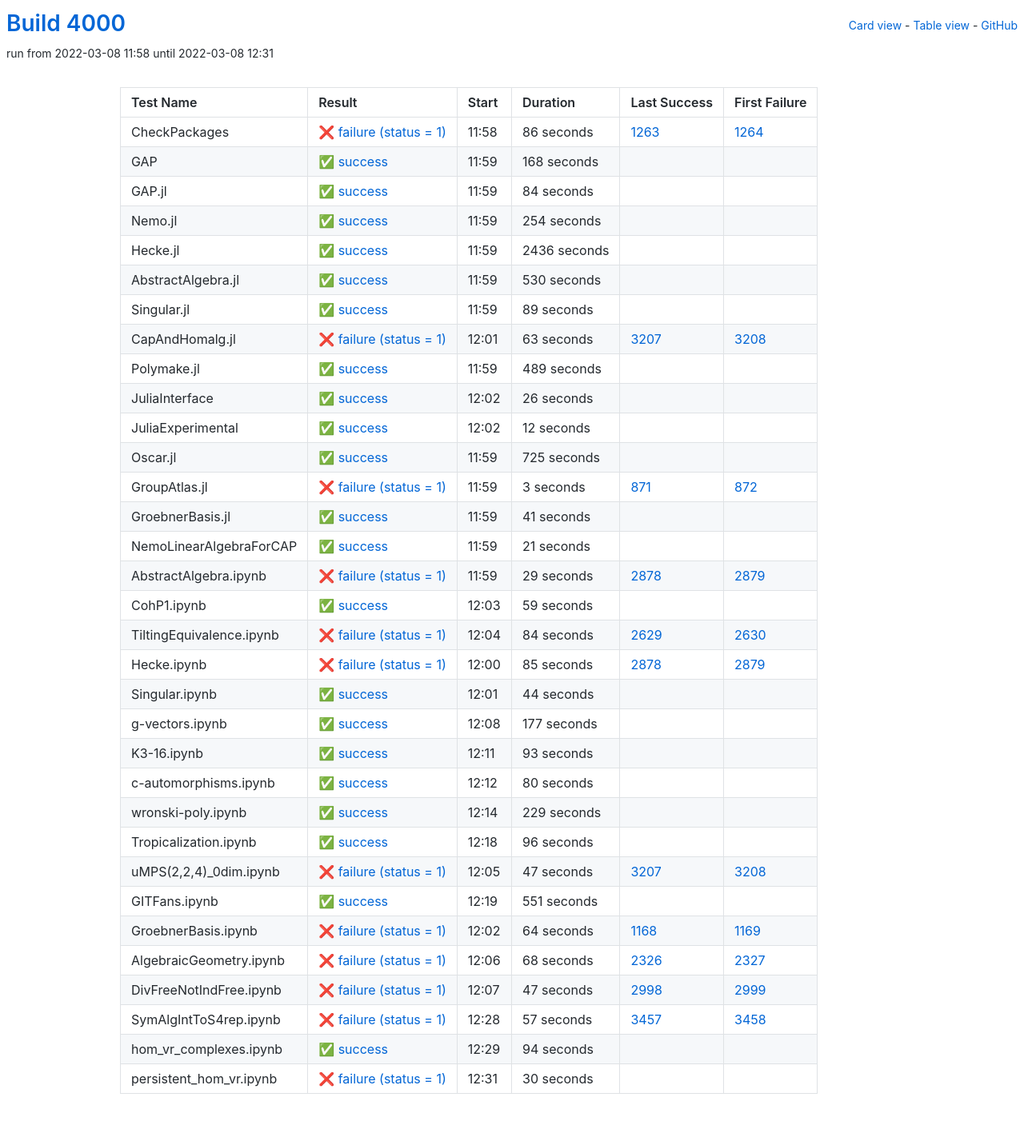
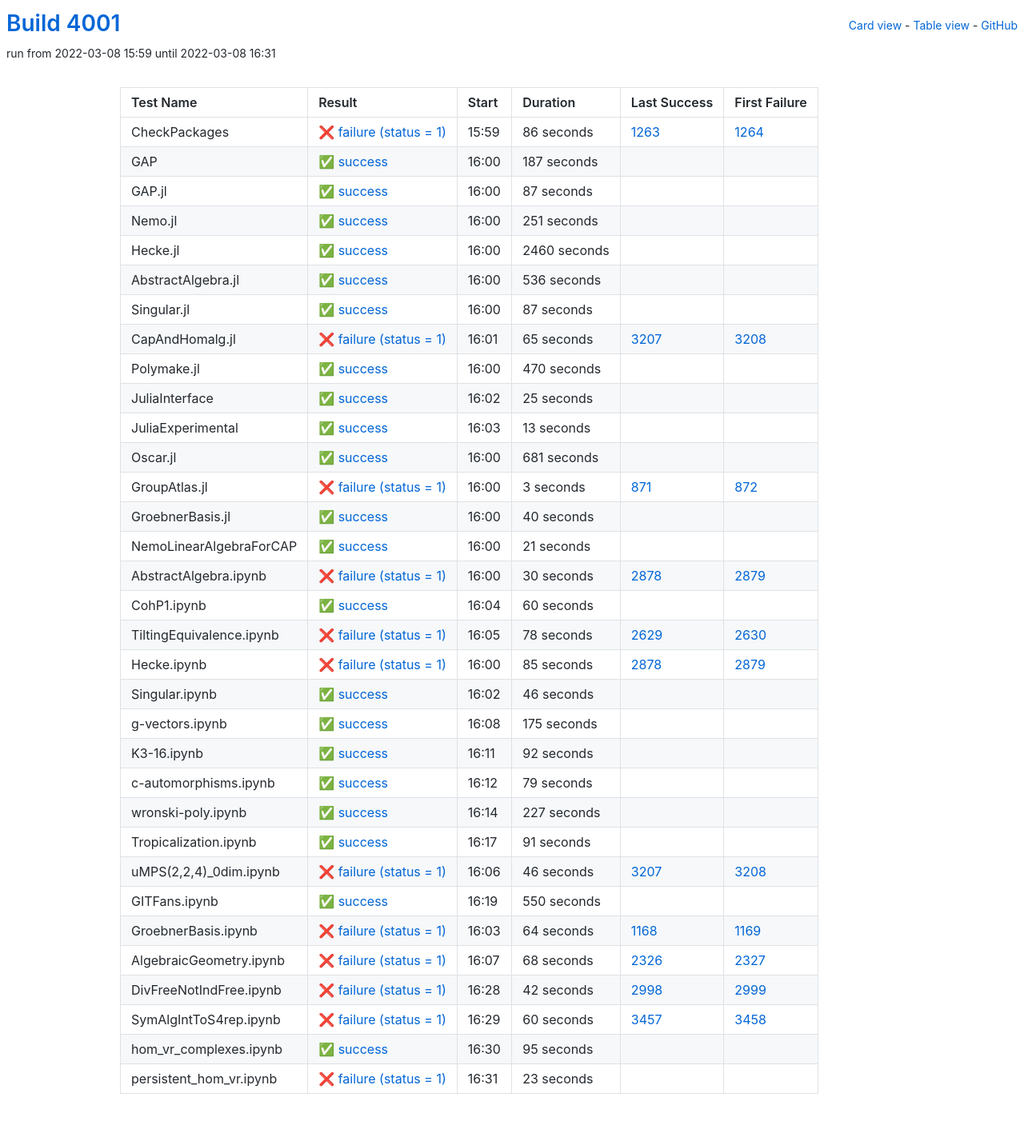
Before and after one commit to oscar-system/oscar-ci-status-stable, a Jekyll site: the page built from table.html, in a window 1280 px wide. Shown: the whole page at 80% size. Built offline with Jekyll 4.4.1, drawn with Linux system fonts in a browser that asks for light colours.

Commit message:
Build #4001

```diff
--- a/_data/ci.yml
+++ b/_data/ci.yml
@@ -1,6 +1,6 @@
 ---
-build: 4000
-build_url: https://oscarci.mathematik.uni-kl.de/job/oscar-stable/4000/
+build: 4001
+build_url: https://oscarci.mathematik.uni-kl.de/job/oscar-stable/4001/
 job: oscar-stable
 organization: oscar-system
 repo: oscar-ci-status-stable
@@ -8,8 +8,8 @@ repourl: https://github.com/oscar-system/oscar-ci-status-stable
 tests:
 - name: CheckPackages
   id: checkpackages
-  log: https://oscarci.mathematik.uni-kl.de/job/oscar-stable/4000/artifact/logs/build-4000/CheckPackages.log
-  start: 2022-03-08 11:58
+  log: https://oscarci.mathematik.uni-kl.de/job/oscar-stable/4001/artifact/logs/build-4001/CheckPackages.log
+  start: 2022-03-08 15:59
   success: false
   exitcode: 1
   status: failure
@@ -20,140 +20,140 @@ tests:
   first_failure_url: https://oscarci.mathematik.uni-kl.de/job/oscar-stable/1264/
 - name: GAP
   id: gap
-  log: https://oscarci.mathematik.uni-kl.de/job/oscar-stable/4000/artifact/logs/build-4000/GAP.log
-  start: 2022-03-08 11:59
+  log: https://oscarci.mathematik.uni-kl.de/job/oscar-stable/4001/artifact/logs/build-4001/GAP.log
+  start: 2022-03-08 16:00
   success: true
   exitcode: 0
   status: success
-  duration: 168
+  duration: 187
   last_success: false
   last_success_url:
   first_failure: false
   first_failure_url:
 - name: GAP.jl
   id: gap-jl
-  log: https://oscarci.mathematik.uni-kl.de/job/oscar-stable/4000/artifact/logs/build-4000/GAP.jl.log
-  start: 2022-03-08 11:59
+  log: https://oscarci.mathematik.uni-kl.de/job/oscar-stable/4001/artifact/logs/build-4001/GAP.jl.log
+  start: 2022-03-08 16:00
   success: true
   exitcode: 0
   status: success
-  duration: 84
+  duration: 87
   last_success: false
   last_success_url:
   first_failure: false
   first_failure_url:
 - name: Nemo.jl
   id: nemo-jl
-  log: https://oscarci.mathematik.uni-kl.de/job/oscar-stable/4000/artifact/logs/build-4000/Nemo.jl.log
-  start: 2022-03-08 11:59
+  log: https://oscarci.mathematik.uni-kl.de/job/oscar-stable/4001/artifact/logs/build-4001/Nemo.jl.log
+  start: 2022-03-08 16:00
   success: true
   exitcode: 0
   status: success
-  duration: 254
+  duration: 251
   last_success: false
   last_success_url:
   first_failure: false
   first_failure_url:
 - name: Hecke.jl
   id: hecke-jl
-  log: https://oscarci.mathematik.uni-kl.de/job/oscar-stable/4000/artifact/logs/build-4000/Hecke.jl.log
-  start: 2022-03-08 11:59
+  log: https://oscarci.mathematik.uni-kl.de/job/oscar-stable/4001/artifact/logs/build-4001/Hecke.jl.log
+  start: 2022-03-08 16:00
   success: true
   exitcode: 0
   status: success
-  duration: 2436
+  duration: 2460
   last_success: false
   last_success_url:
   first_failure: false
   first_failure_url:
 - name: AbstractAlgebra.jl
   id: abstractalgebra-jl
-  log: https://oscarci.mathematik.uni-kl.de/job/oscar-stable/4000/artifact/logs/build-4000/AbstractAlgebra.jl.log
-  start: 2022-03-08 11:59
+  log: https://oscarci.mathematik.uni-kl.de/job/oscar-stable/4001/artifact/logs/build-4001/AbstractAlgebra.jl.log
+  start: 2022-03-08 16:00
   success: true
   exitcode: 0
   status: success
-  duration: 530
+  duration: 536
   last_success: false
   last_success_url:
   first_failure: false
   first_failure_url:
 - name: Singular.jl
   id: singular-jl
-  log: https://oscarci.mathematik.uni-kl.de/job/oscar-stable/4000/artifact/logs/build-4000/Singular.jl.log
-  start: 2022-03-08 11:59
+  log: https://oscarci.mathematik.uni-kl.de/job/oscar-stable/4001/artifact/logs/build-4001/Singular.jl.log
+  start: 2022-03-08 16:00
   success: true
   exitcode: 0
   status: success
-  duration: 89
+  duration: 87
   last_success: false
   last_success_url:
   first_failure: false
   first_failure_url:
 - name: CapAndHomalg.jl
   id: capandhomalg-jl
-  log: https://oscarci.mathematik.uni-kl.de/job/oscar-stable/4000/artifact/logs/build-4000/CapAndHomalg.jl.log
-  start: 2022-03-08 12:01
+  log: https://oscarci.mathematik.uni-kl.de/job/oscar-stable/4001/artifact/logs/build-4001/CapAndHomalg.jl.log
+  start: 2022-03-08 16:01
   success: false
   exitcode: 1
   status: failure
-  duration: 63
+  duration: 65
   last_success: 3207
   last_success_url: https://oscarci.mathematik.uni-kl.de/job/oscar-stable/3207/
   first_failure: 3208
   first_failure_url: https://oscarci.mathematik.uni-kl.de/job/oscar-stable/3208/
 - name: Polymake.jl
   id: polymake-jl
-  log: https://oscarci.mathematik.uni-kl.de/job/oscar-stable/4000/artifact/logs/build-4000/Polymake.jl.log
-  start: 2022-03-08 11:59
+  log: https://oscarci.mathematik.uni-kl.de/job/oscar-stable/4001/artifact/logs/build-4001/Polymake.jl.log
+  start: 2022-03-08 16:00
   success: true
   exitcode: 0
   status: success
-  duration: 489
+  duration: 470
   last_success: false
   last_success_url:
   first_failure: false
   first_failure_url:
 - name: JuliaInterface
   id: juliainterface
-  log: https://oscarci.mathematik.uni-kl.de/job/oscar-stable/4000/artifact/logs/build-4000/JuliaInterface.log
-  start: 2022-03-08 12:02
+  log: https://oscarci.mathematik.uni-kl.de/job/oscar-stable/4001/artifact/logs/build-4001/JuliaInterface.log
+  start: 2022-03-08 16:02
   success: true
   exitcode: 0
   status: success
-  duration: 26
+  duration: 25
   last_success: false
   last_success_url:
   first_failure: false
   first_failure_url:
 - name: JuliaExperimental
   id: juliaexperimental
-  log: https://oscarci.mathematik.uni-kl.de/job/oscar-stable/4000/artifact/logs/build-4000/JuliaExperimental.log
-  start: 2022-03-08 12:02
+  log: https://oscarci.mathematik.uni-kl.de/job/oscar-stable/4001/artifact/logs/build-4001/JuliaExperimental.log
+  start: 2022-03-08 16:03
   success: true
   exitcode: 0
   status: success
-  duration: 12
+  duration: 13
   last_success: false
   last_success_url:
   first_failure: false
   first_failure_url:
 - name: Oscar.jl
   id: oscar-jl
-  log: https://oscarci.mathematik.uni-kl.de/job/oscar-stable/4000/artifact/logs/build-4000/Oscar.jl.log
-  start: 2022-03-08 11:59
+  log: https://oscarci.mathematik.uni-kl.de/job/oscar-stable/4001/artifact/logs/build-4001/Oscar.jl.log
+  start: 2022-03-08 16:00
   success: true
   exitcode: 0
   status: success
-  duration: 725
+  duration: 681
   last_success: false
   last_success_url:
   first_failure: false
   first_failure_url:
 - name: GroupAtlas.jl
   id: groupatlas-jl
-  log: https://oscarci.mathematik.uni-kl.de/job/oscar-stable/4000/artifact/logs/build-4000/GroupAtlas.jl.log
-  start: 2022-03-08 11:59
+  log: https://oscarci.mathematik.uni-kl.de/job/oscar-stable/4001/artifact/logs/build-4001/GroupAtlas.jl.log
+  start: 2022-03-08 16:00
   success: false
   exitcode: 1
   status: failure
@@ -164,20 +164,20 @@ tests:
   first_failure_url: https://oscarci.mathematik.uni-kl.de/job/oscar-stable/872/
 - name: GroebnerBasis.jl
   id: groebnerbasis-jl
-  log: https://oscarci.mathematik.uni-kl.de/job/oscar-stable/4000/artifact/logs/build-4000/GroebnerBasis.jl.log
-  start: 2022-03-08 11:59
+  log: https://oscarci.mathematik.uni-kl.de/job/oscar-stable/4001/artifact/logs/build-4001/GroebnerBasis.jl.log
+  start: 2022-03-08 16:00
   success: true
   exitcode: 0
   status: success
-  duration: 41
+  duration: 40
   last_success: false
   last_success_url:
   first_failure: false
   first_failure_url:
 - name: NemoLinearAlgebraForCAP
   id: nemolinearalgebraforcap
-  log: https://oscarci.mathematik.uni-kl.de/job/oscar-stable/4000/artifact/logs/build-4000/NemoLinearAlgebraForCAP.log
-  start: 2022-03-08 11:59
+  log: https://oscarci.mathematik.uni-kl.de/job/oscar-stable/4001/artifact/logs/build-4001/NemoLinearAlgebraForCAP.log
+  start: 2022-03-08 16:00
   success: true
   exitcode: 0
   status: success
@@ -188,44 +188,44 @@ tests:
   first_failure_url:
 - name: AbstractAlgebra.ipynb
   id: abstractalgebra-ipynb
-  log: https://oscarci.mathematik.uni-kl.de/job/oscar-stable/4000/artifact/logs/build-4000/AbstractAlgebra.ipynb.log
-  start: 2022-03-08 11:59
+  log: https://oscarci.mathematik.uni-kl.de/job/oscar-stable/4001/artifact/logs/build-4001/AbstractAlgebra.ipynb.log
+  start: 2022-03-08 16:00
   success: false
   exitcode: 1
   status: failure
-  duration: 29
+  duration: 30
   last_success: 2878
   last_success_url: https://oscarci.mathematik.uni-kl.de/job/oscar-stable/2878/
   first_failure: 2879
   first_failure_url: https://oscarci.mathematik.uni-kl.de/job/oscar-stable/2879/
 - name: CohP1.ipynb
   id: cohp1-ipynb
-  log: https://oscarci.mathematik.uni-kl.de/job/oscar-stable/4000/artifact/logs/build-4000/CohP1.ipynb.log
-  start: 2022-03-08 12:03
+  log: https://oscarci.mathematik.uni-kl.de/job/oscar-stable/4001/artifact/logs/build-4001/CohP1.ipynb.log
+  start: 2022-03-08 16:04
   success: true
   exitcode: 0
   status: success
-  duration: 59
+  duration: 60
   last_success: false
   last_success_url:
   first_failure: false
   first_failure_url:
 - name: TiltingEquivalence.ipynb
   id: tiltingequivalence-ipynb
-  log: https://oscarci.mathematik.uni-kl.de/job/oscar-stable/4000/artifact/logs/build-4000/TiltingEquivalence.ipynb.log
-  start: 2022-03-08 12:04
+  log: https://oscarci.mathematik.uni-kl.de/job/oscar-stable/4001/artifact/logs/build-4001/TiltingEquivalence.ipynb.log
+  start: 2022-03-08 16:05
   success: false
   exitcode: 1
   status: failure
-  duration: 84
+  duration: 78
   last_success: 2629
   last_success_url: https://oscarci.mathematik.uni-kl.de/job/oscar-stable/2629/
   first_failure: 2630
   first_failure_url: https://oscarci.mathematik.uni-kl.de/job/oscar-stable/2630/
 - name: Hecke.ipynb
   id: hecke-ipynb
-  log: https://oscarci.mathematik.uni-kl.de/job/oscar-stable/4000/artifact/logs/build-4000/Hecke.ipynb.log
-  start: 2022-03-08 12:00
+  log: https://oscarci.mathematik.uni-kl.de/job/oscar-stable/4001/artifact/logs/build-4001/Hecke.ipynb.log
+  start: 2022-03-08 16:00
   success: false
   exitcode: 1
   status: failure
@@ -236,104 +236,104 @@ tests:
   first_failure_url: https://oscarci.mathematik.uni-kl.de/job/oscar-stable/2879/
 - name: Singular.ipynb
   id: singular-ipynb
-  log: https://oscarci.mathematik.uni-kl.de/job/oscar-stable/4000/artifact/logs/build-4000/Singular.ipynb.log
-  start: 2022-03-08 12:01
+  log: https://oscarci.mathematik.uni-kl.de/job/oscar-stable/4001/artifact/logs/build-4001/Singular.ipynb.log
+  start: 2022-03-08 16:02
   success: true
   exitcode: 0
   status: success
-  duration: 44
+  duration: 46
   last_success: false
   last_success_url:
   first_failure: false
   first_failure_url:
 - name: g-vectors.ipynb
   id: g-vectors-ipynb
-  log: https://oscarci.mathematik.uni-kl.de/job/oscar-stable/4000/artifact/logs/build-4000/g-vectors.ipynb.log
-  start: 2022-03-08 12:08
+  log: https://oscarci.mathematik.uni-kl.de/job/oscar-stable/4001/artifact/logs/build-4001/g-vectors.ipynb.log
+  start: 2022-03-08 16:08
   success: true
   exitcode: 0
   status: success
-  duration: 177
+  duration: 175
   last_success: false
   last_success_url:
   first_failure: false
   first_failure_url:
 - name: K3-16.ipynb
   id: k3-16-ipynb
-  log: https://oscarci.mathematik.uni-kl.de/job/oscar-stable/4000/artifact/logs/build-4000/K3-16.ipynb.log
-  start: 2022-03-08 12:11
+  log: https://oscarci.mathematik.uni-kl.de/job/oscar-stable/4001/artifact/logs/build-4001/K3-16.ipynb.log
+  start: 2022-03-08 16:11
   success: true
   exitcode: 0
   status: success
-  duration: 93
+  duration: 92
   last_success: false
   last_success_url:
   first_failure: false
   first_failure_url:
 - name: c-automorphisms.ipynb
   id: c-automorphisms-ipynb
-  log: https://oscarci.mathematik.uni-kl.de/job/oscar-stable/4000/artifact/logs/build-4000/c-automorphisms.ipynb.log
-  start: 2022-03-08 12:12
+  log: https://oscarci.mathematik.uni-kl.de/job/oscar-stable/4001/artifact/logs/build-4001/c-automorphisms.ipynb.log
+  start: 2022-03-08 16:12
   success: true
   exitcode: 0
   status: success
-  duration: 80
+  duration: 79
   last_success: false
   last_success_url:
   first_failure: false
   first_failure_url:
 - name: wronski-poly.ipynb
   id: wronski-poly-ipynb
-  log: https://oscarci.mathematik.uni-kl.de/job/oscar-stable/4000/artifact/logs/build-4000/wronski-poly.ipynb.log
-  start: 2022-03-08 12:14
+  log: https://oscarci.mathematik.uni-kl.de/job/oscar-stable/4001/artifact/logs/build-4001/wronski-poly.ipynb.log
+  start: 2022-03-08 16:14
   success: true
   exitcode: 0
   status: success
-  duration: 229
+  duration: 227
   last_success: false
   last_success_url:
   first_failure: false
   first_failure_url:
 - name: Tropicalization.ipynb
   id: tropicalization-ipynb
-  log: https://oscarci.mathematik.uni-kl.de/job/oscar-stable/4000/artifact/logs/build-4000/Tropicalization.ipynb.log
-  start: 2022-03-08 12:18
+  log: https://oscarci.mathematik.uni-kl.de/job/oscar-stable/4001/artifact/logs/build-4001/Tropicalization.ipynb.log
+  start: 2022-03-08 16:17
   success: true
   exitcode: 0
   status: success
-  duration: 96
+  duration: 91
   last_success: false
   last_success_url:
   first_failure: false
   first_failure_url:
 - name: uMPS(2,2,4)_0dim.ipynb
   id: umps-2-2-4-0dim-ipynb
-  log: https://oscarci.mathematik.uni-kl.de/job/oscar-stable/4000/artifact/logs/build-4000/uMPS-2-2-4-_0dim.ipynb.log
-  start: 2022-03-08 12:05
+  log: https://oscarci.mathematik.uni-kl.de/job/oscar-stable/4001/artifact/logs/build-4001/uMPS-2-2-4-_0dim.ipynb.log
+  start: 2022-03-08 16:06
   success: false
   exitcode: 1
   status: failure
-  duration: 47
+  duration: 46
   last_success: 3207
   last_success_url: https://oscarci.mathematik.uni-kl.de/job/oscar-stable/3207/
   first_failure: 3208
   first_failure_url: https://oscarci.mathematik.uni-kl.de/job/oscar-stable/3208/
 - name: GITFans.ipynb
   id: gitfans-ipynb
-  log: https://oscarci.mathematik.uni-kl.de/job/oscar-stable/4000/artifact/logs/build-4000/GITFans.ipynb.log
-  start: 2022-03-08 12:19
+  log: https://oscarci.mathematik.uni-kl.de/job/oscar-stable/4001/artifact/logs/build-4001/GITFans.ipynb.log
+  start: 2022-03-08 16:19
   success: true
   exitcode: 0
   status: success
-  duration: 551
+  duration: 550
   last_success: false
   last_success_url:
   first_failure: false
   first_failure_url:
 - name: GroebnerBasis.ipynb
   id: groebnerbasis-ipynb
-  log: https://oscarci.mathematik.uni-kl.de/job/oscar-stable/4000/artifact/logs/build-4000/GroebnerBasis.ipynb.log
-  start: 2022-03-08 12:02
+  log: https://oscarci.mathematik.uni-kl.de/job/oscar-stable/4001/artifact/logs/build-4001/GroebnerBasis.ipynb.log
+  start: 2022-03-08 16:03
   success: false
   exitcode: 1
   status: failure
@@ -344,8 +344,8 @@ tests:
   first_failure_url: https://oscarci.mathematik.uni-kl.de/job/oscar-stable/1169/
 - name: AlgebraicGeometry.ipynb
   id: algebraicgeometry-ipynb
-  log: https://oscarci.mathematik.uni-kl.de/job/oscar-stable/4000/artifact/logs/build-4000/AlgebraicGeometry.ipynb.log
-  start: 2022-03-08 12:06
+  log: https://oscarci.mathematik.uni-kl.de/job/oscar-stable/4001/artifact/logs/build-4001/AlgebraicGeometry.ipynb.log
+  start: 2022-03-08 16:07
   success: false
   exitcode: 1
   status: failure
@@ -356,48 +356,48 @@ tests:
   first_failure_url: https://oscarci.mathematik.uni-kl.de/job/oscar-stable/2327/
 - name: DivFreeNotIndFree.ipynb
   id: divfreenotindfree-ipynb
-  log: https://oscarci.mathematik.uni-kl.de/job/oscar-stable/4000/artifact/logs/build-4000/DivFreeNotIndFree.ipynb.log
-  start: 2022-03-08 12:07
+  log: https://oscarci.mathematik.uni-kl.de/job/oscar-stable/4001/artifact/logs/build-4001/DivFreeNotIndFree.ipynb.log
+  start: 2022-03-08 16:28
   success: false
   exitcode: 1
   status: failure
-  duration: 47
+  duration: 42
   last_success: 2998
   last_success_url: https://oscarci.mathematik.uni-kl.de/job/oscar-stable/2998/
   first_failure: 2999
   first_failure_url: https://oscarci.mathematik.uni-kl.de/job/oscar-stable/2999/
 - name: SymAlgIntToS4rep.ipynb
   id: symalginttos4rep-ipynb
-  log: https://oscarci.mathematik.uni-kl.de/job/oscar-stable/4000/artifact/logs/build-4000/SymAlgIntToS4rep.ipynb.log
-  start: 2022-03-08 12:28
+  log: https://oscarci.mathematik.uni-kl.de/job/oscar-stable/4001/artifact/logs/build-4001/SymAlgIntToS4rep.ipynb.log
+  start: 2022-03-08 16:29
   success: false
   exitcode: 1
   status: failure
-  duration: 57
+  duration: 60
   last_success: 3457
   last_success_url: https://oscarci.mathematik.uni-kl.de/job/oscar-stable/3457/
   first_failure: 3458
   first_failure_url: https://oscarci.mathematik.uni-kl.de/job/oscar-stable/3458/
 - name: hom_vr_complexes.ipynb
   id: hom-vr-complexes-ipynb
-  log: https://oscarci.mathematik.uni-kl.de/job/oscar-stable/4000/artifact/logs/build-4000/hom_vr_complexes.ipynb.log
-  start: 2022-03-08 12:29
+  log: https://oscarci.mathematik.uni-kl.de/job/oscar-stable/4001/artifact/logs/build-4001/hom_vr_complexes.ipynb.log
+  start: 2022-03-08 16:30
   success: true
   exitcode: 0
   status: success
-  duration: 94
+  duration: 95
   last_success: false
   last_success_url:
   first_failure: false
   first_failure_url:
 - name: persistent_hom_vr.ipynb
   id: persistent-hom-vr-ipynb
-  log: https://oscarci.mathematik.uni-kl.de/job/oscar-stable/4000/artifact/logs/build-4000/persistent_hom_vr.ipynb.log
-  start: 2022-03-08 12:31
+  log: https://oscarci.mathematik.uni-kl.de/job/oscar-stable/4001/artifact/logs/build-4001/persistent_hom_vr.ipynb.log
+  start: 2022-03-08 16:31
   success: false
   exitcode: 1
   status: failure
-  duration: 30
+  duration: 23
   last_success: false
   last_success_url:
   first_failure: false
```
Also changed, not shown: README.md.
